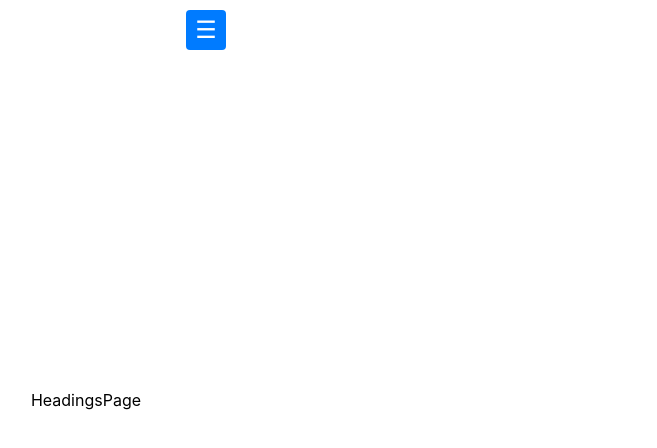
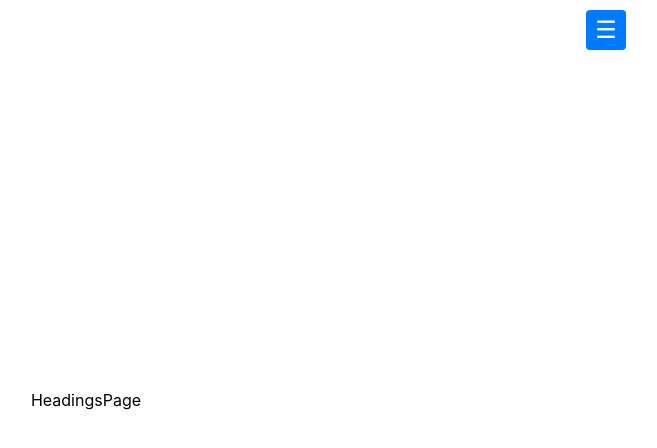
Before and after one commit to UeberTimei/joydev2, a React (Vite) app: page /headingsPage in a window 1280 px wide. Shown: the top 448 px of the page, without its empty margins (554-1211 px from the left). Built offline with nearby package versions, Linux system fonts and the light colour scheme; a web font is replaced by a local one.

Commit message:
refactor: change position on screen

```diff
--- a/src/components/Menu/Menu.module.scss
+++ b/src/components/Menu/Menu.module.scss
@@ -1,7 +1,7 @@
 .menu {
   position: fixed;
   top: 10px;
-  right: 500px;
+  right: 100px;
   z-index: 1000;
 
   &__toggle {
```
